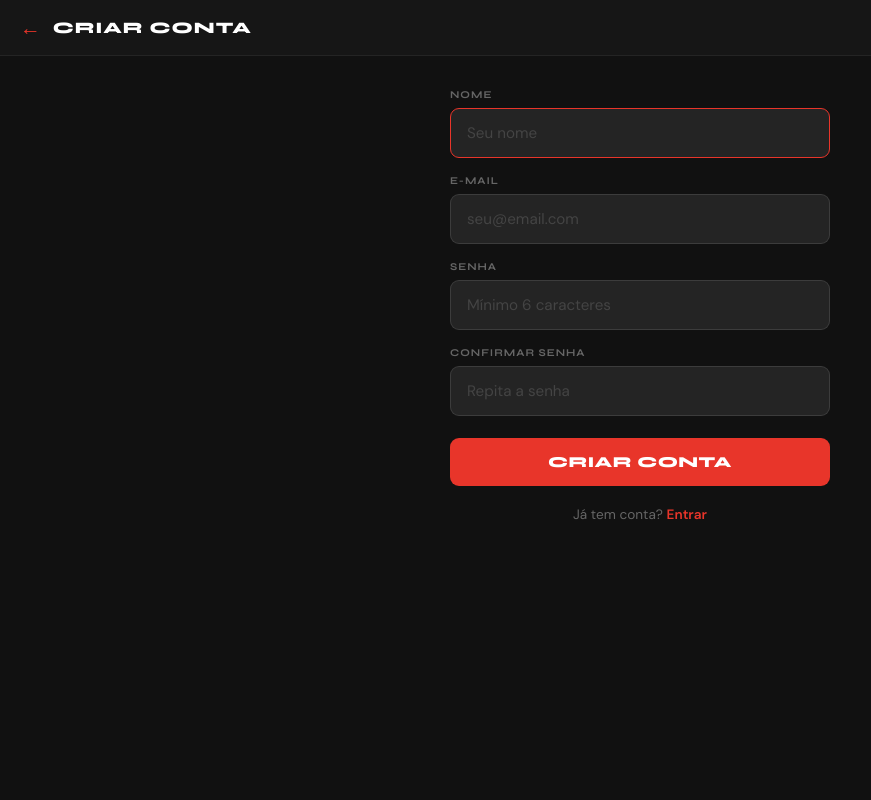
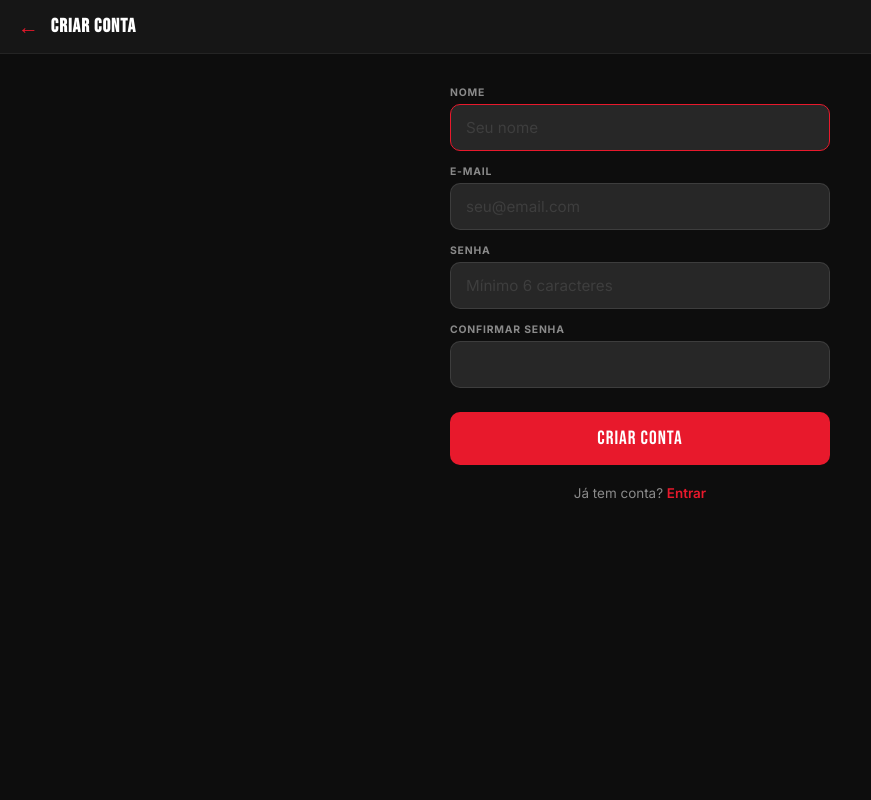
Before and after one commit to mavana1981-boop/trackmyfit, a Flask app: page /register in a window 1280 px wide. Shown: the whole page, without its empty margins (0-871 px from the left). Run offline with Flask 3, Linux system fonts and the light colour scheme; parts of the project's set-up code (start-up, migrations or seed data) failed here and were passed over.

Commit message:
Atualizar o register.html

```diff
--- a/fittrack/templates/auth/register.html
+++ b/fittrack/templates/auth/register.html
@@ -1,48 +1,41 @@
 <!DOCTYPE html>
 <html lang="pt-BR">
 <head>
-    <meta charset="UTF-8">
-    <meta name="viewport" content="width=device-width, initial-scale=1.0">
+    <meta charset="UTF-8"><meta name="viewport" content="width=device-width, initial-scale=1.0">
     <title>FitTrack — Cadastro</title>
-    <link rel="preconnect" href="https://fonts.googleapis.com">
-    <link href="https://fonts.googleapis.com/css2?family=Syne:wght@700;800&family=DM+Sans:wght@400;500;600&display=swap" rel="stylesheet">
+    <link href="https://fonts.googleapis.com/css2?family=Bebas+Neue&family=Inter:wght@400;500;600;700&display=swap" rel="stylesheet">
     <style>
-        :root { --red:#E8352A; --red-dim:#B82820; --bg:#111111; --bg2:#161616; --bg4:#242424; --border2:rgba(255,255,255,0.11); --text:#FFFFFF; --text2:#AAAAAA; --text3:#666666; --text4:#444444; }
-        * { margin:0; padding:0; box-sizing:border-box; }
-        body { font-family:'DM Sans',sans-serif; background:var(--bg); color:var(--text); min-height:100vh; }
-        .topbar { background:var(--bg2); border-bottom:1px solid rgba(255,255,255,0.06); padding:14px 20px; display:flex; align-items:center; gap:12px; }
-        .topbar a { color:var(--red); text-decoration:none; font-size:1.3rem; }
-        .topbar h1 { font-family:'Syne',sans-serif; font-size:1rem; font-weight:800; text-transform:uppercase; letter-spacing:1px; }
-        .form-wrap { padding:24px 20px; max-width:420px; margin:0 auto; }
-        .form-group { margin-bottom:16px; }
-        .form-label { font-family:'Syne',sans-serif; font-weight:700; font-size:0.65rem; color:var(--text3); display:block; margin-bottom:7px; text-transform:uppercase; letter-spacing:1px; }
-        .form-control { width:100%; padding:14px 16px; border:1.5px solid var(--border2); border-radius:9px; font-family:'DM Sans',sans-serif; font-size:0.95rem; color:var(--text); background:var(--bg4); outline:none; transition:border-color 0.15s; }
-        .form-control:focus { border-color:var(--red); }
-        .form-control::placeholder { color:var(--text4); }
-        .btn-red { width:100%; padding:15px; border-radius:9px; background:var(--red); color:white; font-family:'Syne',sans-serif; font-size:0.95rem; font-weight:800; border:none; cursor:pointer; text-transform:uppercase; letter-spacing:0.5px; }
-        .btn-red:hover { background:var(--red-dim); }
-        .footer-link { text-align:center; margin-top:20px; font-size:0.85rem; color:var(--text3); }
-        .footer-link a { color:var(--red); font-weight:600; text-decoration:none; }
-        .alert { padding:12px 16px; border-radius:9px; font-size:0.85rem; margin-bottom:14px; }
-        .alert-error   { background:rgba(232,53,42,0.1); color:var(--red); border:1px solid rgba(232,53,42,0.2); }
-        .alert-success { background:rgba(46,204,113,0.1); color:#2ECC71; }
+        :root{--red:#E8192C;--bg:#0D0D0D;--bg2:#161616;--bg4:#272727;--border:rgba(255,255,255,0.06);--border2:rgba(255,255,255,0.10);--text:#FFFFFF;--text2:#8A8A8A;--text3:#3E3E3E;}
+        *{margin:0;padding:0;box-sizing:border-box;}
+        body{font-family:'Inter',sans-serif;background:var(--bg);color:var(--text);min-height:100vh;}
+        .topbar{background:var(--bg2);border-bottom:1px solid var(--border);padding:14px 18px;display:flex;align-items:center;gap:12px;}
+        .topbar a{color:var(--red);text-decoration:none;font-size:1.3rem;}
+        .topbar h1{font-family:'Bebas Neue',sans-serif;font-size:1.2rem;letter-spacing:1px;}
+        .form-wrap{padding:24px 20px;max-width:420px;margin:0 auto;}
+        .form-label{font-size:0.65rem;font-weight:700;color:var(--text2);display:block;margin-bottom:5px;text-transform:uppercase;letter-spacing:0.8px;}
+        .form-control{width:100%;padding:13px 15px;border:1px solid var(--border2);border-radius:10px;font-family:'Inter',sans-serif;font-size:0.95rem;color:var(--text);background:var(--bg4);outline:none;transition:border-color 0.15s;}
+        .form-control:focus{border-color:var(--red);}
+        .form-control::placeholder{color:var(--text3);}
+        .form-group{margin-bottom:14px;}
+        .btn-red{width:100%;padding:15px;border-radius:10px;background:var(--red);color:white;font-family:'Bebas Neue',sans-serif;font-size:1.2rem;letter-spacing:1px;border:none;cursor:pointer;}
+        .footer-link{text-align:center;margin-top:20px;font-size:0.84rem;color:var(--text2);}
+        .footer-link a{color:var(--red);font-weight:600;text-decoration:none;}
+        .alert{padding:11px 14px;border-radius:9px;font-size:0.84rem;margin-bottom:12px;}
+        .alert-error{background:rgba(255,69,58,0.1);color:#FF453A;border:1px solid rgba(255,69,58,0.18);}
     </style>
 </head>
 <body>
-    <div class="topbar">
-        <a href="{{ url_for('auth.login') }}">←</a>
-        <h1>Criar Conta</h1>
-    </div>
-    <div class="form-wrap" style="margin-top:8px;">
+    <div class="topbar"><a href="{{ url_for('auth.login') }}">←</a><h1>CRIAR CONTA</h1></div>
+    <div class="form-wrap">
         {% with messages = get_flashed_messages(with_categories=true) %}
             {% if messages %}{% for cat, msg in messages %}<div class="alert alert-{{ cat }}">{{ msg }}</div>{% endfor %}{% endif %}
         {% endwith %}
-        <form method="POST">
+        <form method="POST" style="margin-top:8px;">
             <div class="form-group"><label class="form-label">Nome</label><input type="text" name="name" class="form-control" placeholder="Seu nome" required autofocus></div>
             <div class="form-group"><label class="form-label">E-mail</label><input type="email" name="email" class="form-control" placeholder="seu@email.com" required></div>
             <div class="form-group"><label class="form-label">Senha</label><input type="password" name="password" class="form-control" placeholder="Mínimo 6 caracteres" required></div>
-            <div class="form-group" style="margin-bottom:22px;"><label class="form-label">Confirmar Senha</label><input type="password" name="confirm_password" class="form-control" placeholder="Repita a senha" required></div>
-            <button type="submit" class="btn-red">Criar Conta</button>
+            <div class="form-group" style="margin-bottom:24px;"><label class="form-label">Confirmar senha</label><input type="password" name="confirm_password" class="form-control" required></div>
+            <button type="submit" class="btn-red">CRIAR CONTA</button>
         </form>
         <div class="footer-link">Já tem conta? <a href="{{ url_for('auth.login') }}">Entrar</a></div>
     </div>
```
